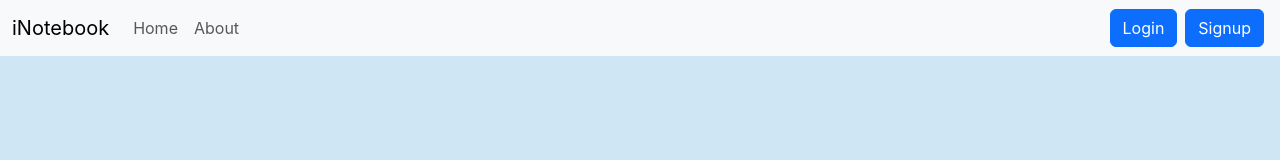
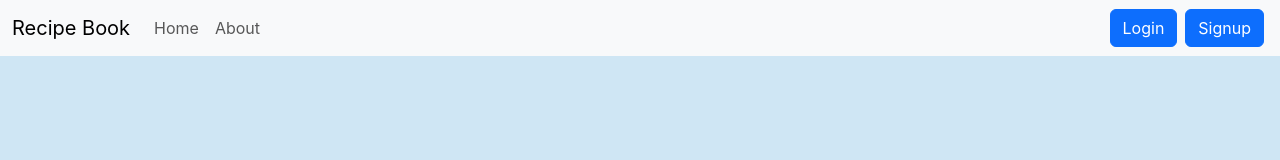
Before and after one commit to MithileshIruvuri02/CodeAlphaInternship_Recipe_Book, a React (Create React App) app: page / in a window 1280 px wide. Shown: the top 160 px of the page. Built offline with nearby package versions, Linux system fonts and the light colour scheme; the HTML template or start-up script is replaced by a standard one.

Commit message:
navbar modified

```diff
--- a/src/components/Navbar.js
+++ b/src/components/Navbar.js
@@ -15,7 +15,7 @@
 
     <nav className="navbar navbar-expand-lg bg-body-tertiary " >
   <div className="container-fluid" >
-    <Link className="navbar-brand" to="/home">iNotebook</Link>
+    <Link className="navbar-brand" to="/home">Recipe Book</Link>
     <button className="navbar-toggler" type="button" data-bs-toggle="collapse" data-bs-target="#navbarSupportedContent" aria-controls="navbarSupportedContent" aria-expanded="false" aria-label="Toggle navigation">
       <span className="navbar-toggler-icon"></span>
     </button>
```
